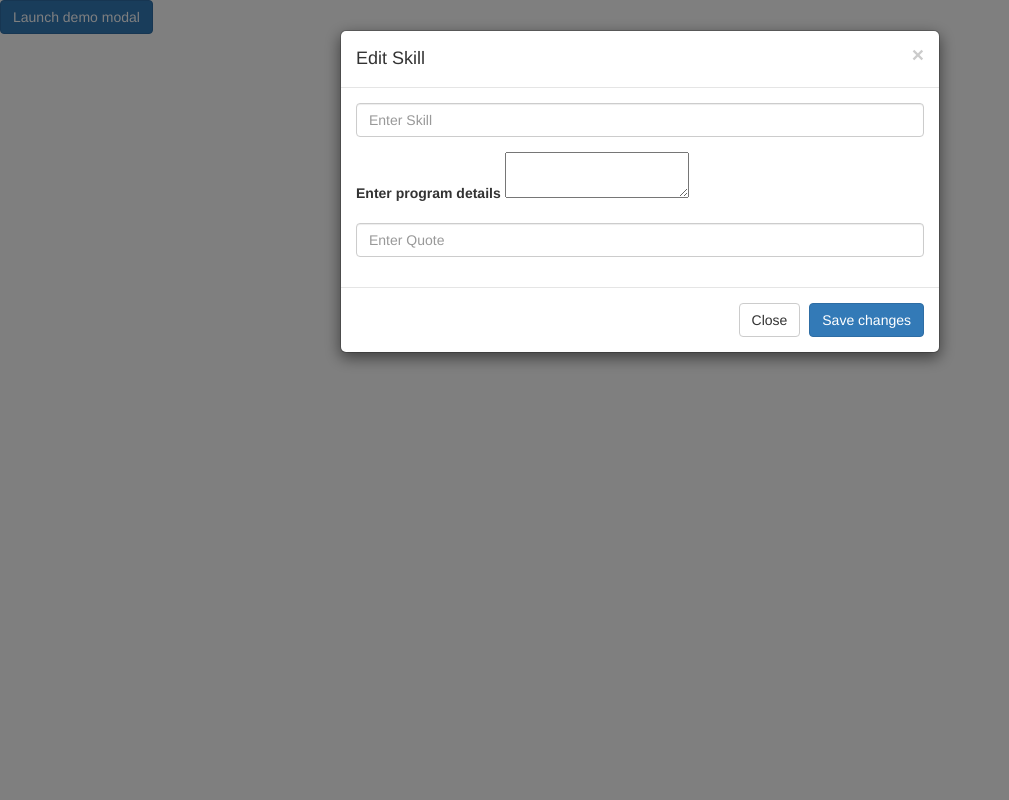
After one commit to VaibhavAnilJain/schedular, a Flask app: template templates/temp.html in a window 1280 px wide, after a click on "Launch demo modal". The commit adds this page. Shown: the whole page, without its empty margins (0-1009 px from the left). Run offline with Flask 2, Linux system fonts and the light colour scheme; the template is opened without the code that fills it, so the values that code supplies are empty; some libraries are stand-ins or nearby versions.

Commit message:
Added modal

```diff
--- a/app.py
+++ b/app.py
@@ -1,4 +1,4 @@
-from flask import Flask, render_template
+from flask import Flask, render_template,request
 
 app = Flask(__name__)
 
@@ -6,9 +6,17 @@ app = Flask(__name__)
 def index():
    return render_template('index.html')
 
-@app.route('/calendarPage')
+@app.route('/calendarPage',methods=["GET","POST"])
 def calendar_page():
-   return render_template('calendar_page.html')
+   if request.method== "POST":
+         x=request.form
+         y=x['date']
+         print(y)
+         Message={"Message":"problem solved"}
+         return Message
+
+   a = 'hello'
+   return render_template('calendar_page.html', a = a)
 
 # @app.route('/getdata/<dt>', methods=['GET','POST'])
 # def data_get(dt):
--- /dev/null
+++ b/templates/temp.html
@@ -0,0 +1,50 @@
+<!DOCTYPE html>
+<html lang="en">
+    <head>
+        <title>Bootstrap Example</title>
+        <meta charset="utf-8">
+        <meta name="viewport" content="width=device-width, initial-scale=1">
+        <link rel="stylesheet" href="https://maxcdn.bootstrapcdn.com/bootstrap/3.4.1/css/bootstrap.min.css">
+        <script src="https://ajax.googleapis.com/ajax/libs/jquery/3.5.1/jquery.min.js"></script>
+        <script src="https://maxcdn.bootstrapcdn.com/bootstrap/3.4.1/js/bootstrap.min.js"></script>
+      </head>
+<body>
+<!-- Button trigger modal -->
+<button type="button" class="btn btn-primary" data-toggle="modal" data-target="#exampleModalCenter">
+    Launch demo modal
+  </button>
+
+  <!-- Modal -->
+  <div class="modal fade" id="exampleModalCenter" tabindex="-1" role="dialog" aria-labelledby="myModalLabel" aria-hidden="true">
+    <div class="modal-dialog">
+        <div class="modal-content">
+            <div class="modal-header">
+                <button type="button" class="close" data-dismiss="modal" aria-hidden="true">&times;</button>
+                <h4 class="modal-title" id="myModalLabel">Edit Skill</h4>
+            </div>
+            <form method="post" action="<?php echo base_url(); ?>admin/edit_business_skill">
+                <div class="modal-body">
+                    <div class="form-group">
+                        <input class="form-control business_skill_id" type="hidden" name="id">
+                        <input class="form-control business_skill_name" name="name" placeholder="Enter Skill" required>
+                    </div>
+                    <div class="form-group">
+                        <input class="form-control business_skill_content" type="hidden" name="content">
+                        <label for="heading">Enter program details</label>
+                        <textarea id="business_skill_content"  name="content"></textarea>
+                    </div>
+                    <div class="form-group">
+                        <input class="form-control business_skill_quote" type="hidden" name="quote">
+                        <input class="form-control business_skill_quote" name="quote" placeholder="Enter Quote" required>
+                    </div>
+                </div>
+                <div class="modal-footer">
+                    <button type="button" class="btn btn-default" data-dismiss="modal">Close</button>
+                    <button type="submit" class="btn btn-primary">Save changes</button>
+                </div>
+            </form>
+        </div>
+    </div>
+</div>
+    </body>
+</html>
```
Also changed, not shown: templates/calendar_page.html (+109 -9 lines).
